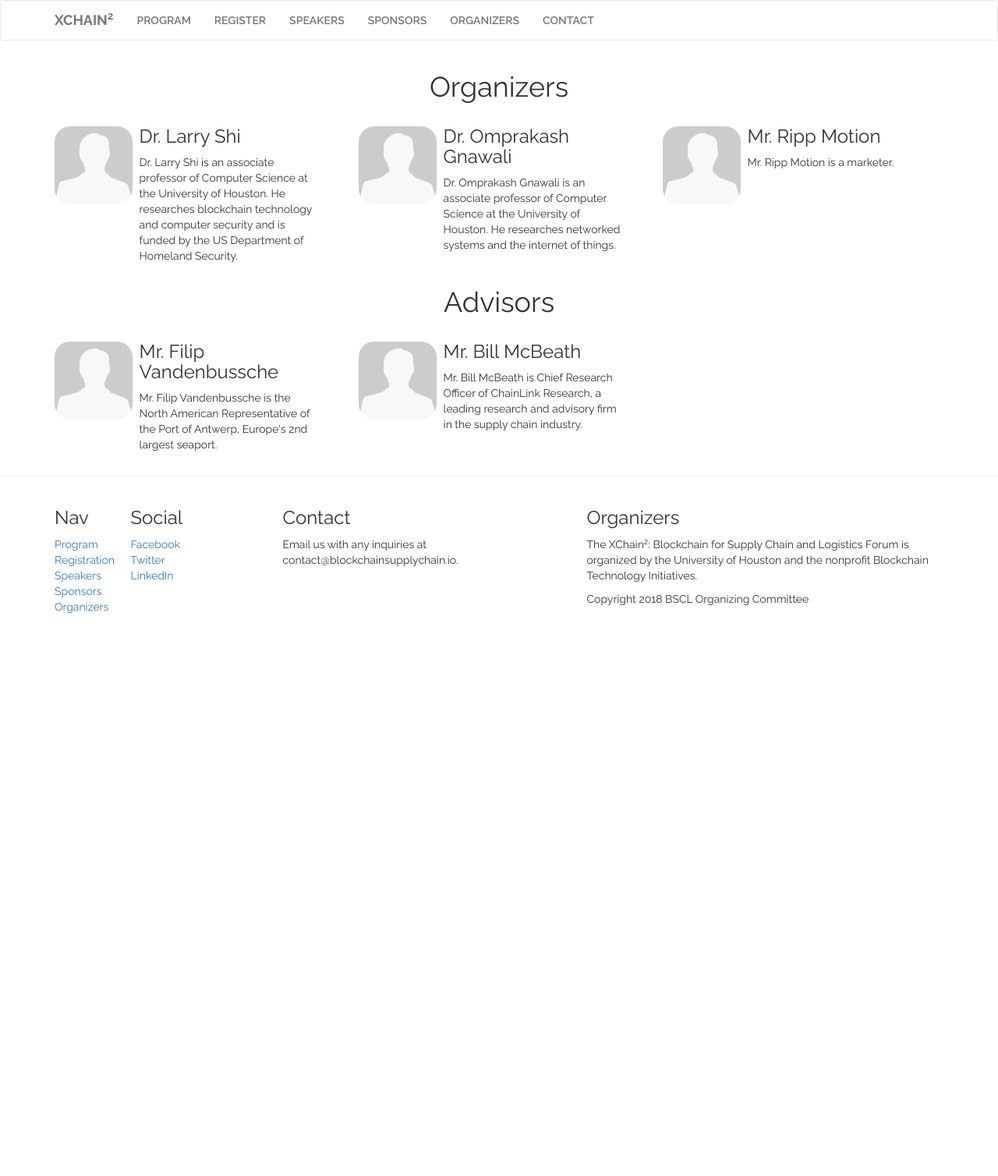
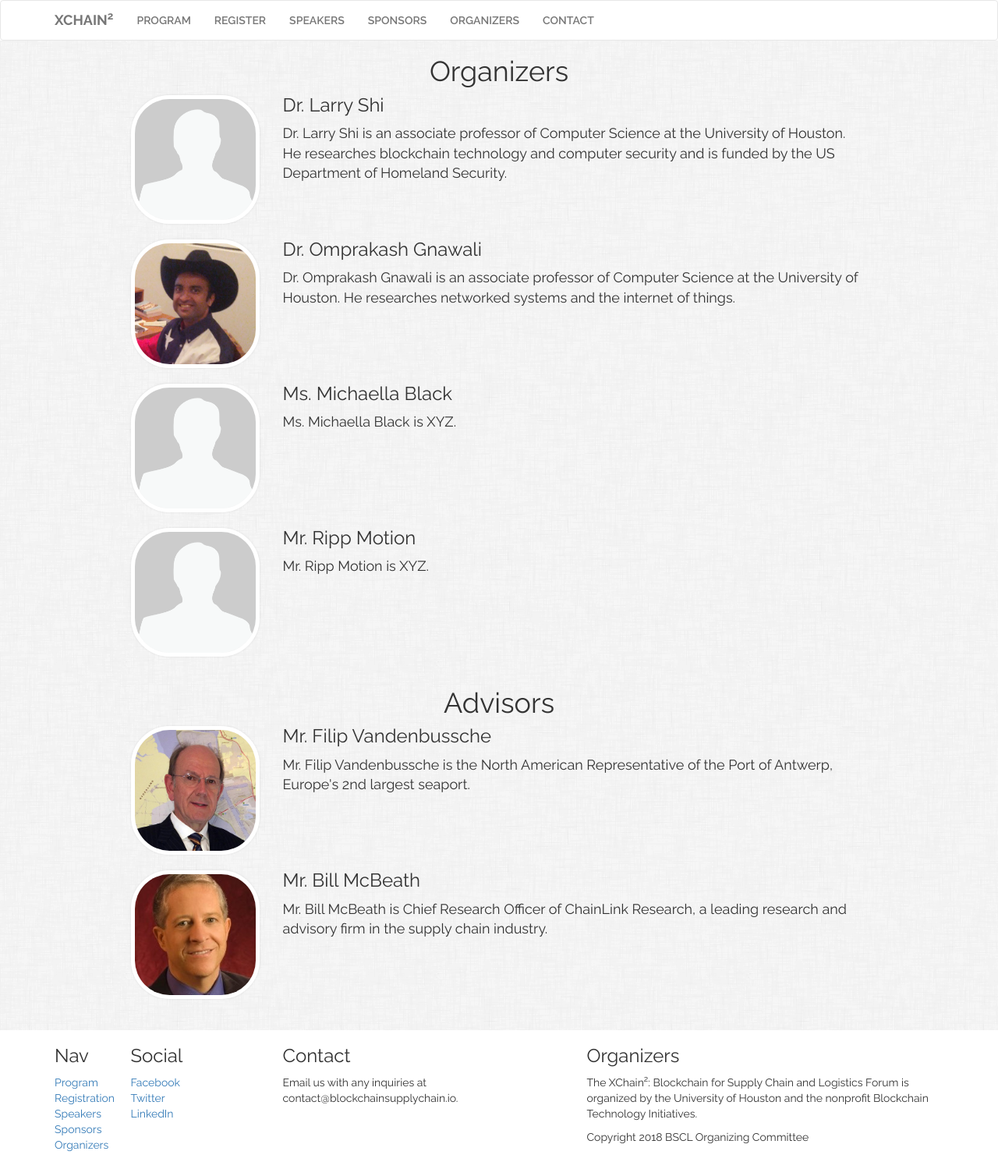
Before and after one commit to gnawalishyam/jekyll, a Jekyll site: the page built from organizers.html, in a window 1280 px wide. Shown: the whole page at 78% size. Built offline with Jekyll 4.4.1, drawn with Linux system fonts in a browser that asks for light colours; some web fonts are replaced; before the commit the page ends 900 px from its top, so only the background shows below that.

Commit message:
Added post-based organizer/speaker listing. Need to do same for sponsors Need to add speakers Need to add images for everyone

```diff
--- a/_layouts/default.html
+++ b/_layouts/default.html
@@ -44,12 +44,12 @@
 	</header>
 
 	<!--<hr class="clearfix w-100 d-md-none">-->
-
-	<main id="main">
+	<main id="main" class="main-bg-region">
 		{{ content }}
+		<br>
 	</main>
 
-	<hr class="clearfix w-100 d-md-none">
+	<!--<hr class="clearfix w-100 d-md-none">-->
 
 	<footer id="footer">
 		<div class="container">
--- /dev/null
+++ b/_posts/2018-03-02-Michaella-Black.md
@@ -0,0 +1,14 @@
+---
+layout: person
+permalink: person/:title
+date: 2018-03-02 12:00:00 -0600
+
+title:  "Michaella Black"
+name: "Ms. Michaella Black"
+position: "Event Marketer, Blockchain Technology Initiatives"
+blurb: "Ms. Michaella Black is XYZ."
+categories: organizers
+image: "/res/person-placeholder.png"
+---
+
+Ms. Michaella Black is XYZ.
--- a/_scss/base.scss
+++ b/_scss/base.scss
@@ -5,6 +5,11 @@ body {
 
 	font-family: 'Raleway', sans-serif;
 	color: #333333;
+
+}
+
+.main-bg-region {
+	background-image: url('/res/bg-pattern1.png');
 }
 
 .col-md-2half {
@@ -20,10 +25,9 @@ body {
 	}
 }
 
-
-
 #header {
 	background-color: white;
+	margin: 0;
 
 	//@media (max-width: 1200px) {
 	//	margin-bottom: 0;
@@ -47,7 +51,6 @@ body {
 	}
 }
 
-
 #main {
 	.container {
 		@media (max-width: 768px) {
@@ -70,6 +73,10 @@ body {
 	}
 }
 
+#footer {
+	background-color: white;
+}
+
 
 
 /////////////////////////////////////////////
@@ -78,6 +85,7 @@ body {
 
 #main {
 	#banner {
+		margin-top: 15px;
 		background-image: url('/res/Houston_KatieHaugland_CreativeCommons.jpg');
 		background-size: cover;
 		background-position-x: 50%;
@@ -128,6 +136,9 @@ body {
 				margin: 0 auto;
 				border-radius: 20%;
 
+				border: 5px solid white;
+				box-shadow: rgba(0,0,0,0.1) 0px 0px 3px;
+
 				@media (max-width: 768px) {
 					max-width: 160px;
 				}
@@ -152,6 +163,9 @@ body {
 					text-align: left;
 				}
 
+				a {
+					color: #333333;
+				}
 			}
 		}
 		.small-card {
@@ -178,31 +192,26 @@ body {
 #main {
 	.people-list-horizontal {
 		.card {
-			.picture {
-				img {
+			img {
+				width: 100%;
+				max-width: 200px;
+				margin: 0 auto;
+				border-radius: 30%;
 
-					@media (max-width: 768px) {
-					}
-				}
+				border: 5px solid white;
+				box-shadow: rgba(0,0,0,0.1) 0px 0px 3px;
 			}
 			.caption {
-				//height: 100px;
-
-				@media (min-width: 480px) {
+				h3 {
+					margin-top: 0;
 				}
 
-				@media (min-width: 768px) {
+				p {
+					text-align: left;
 				}
 
-				@media (min-width: 1200px) {
-				}
-
-				h3 {
-
-				}
-				p {
-					font-size: 14px;
-					text-align: left;
+				a {
+					color: #333333;
 				}
 
 			}
@@ -227,7 +236,43 @@ body {
 
 
 #main {
-	.program-table {
+	.person-page {
+		img {
+			width: 100%;
+			max-width: 400px;
+			margin: 0 auto;
+			border-radius: 20%;
 
+			border: 5px solid white;
+			box-shadow: rgba(0,0,0,0.1) 0px 0px 3px;
+
+			@media (max-width: 480px) {
+				max-width: 200px;
+			}
+		}
+		.caption {
+			p {
+				font-size: 14px;
+				text-align: left;
+			}
+
+		}
+		.description {
+
+		}
 	}
 }
+
+#main {
+	.error404 {
+		h1 {
+			font-size: 3em;
+		}
+		h2 {
+			text-align: center;
+		}
+		p {
+			text-align: center;
+		}
+	}
+}
--- a/organizers.html
+++ b/organizers.html
@@ -4,7 +4,65 @@ permalink: /organizers/
 ---
 
 <div class="container">
-	<div id="organizers" class="people-list-horizontal"> <!-- class="people-list" -->
+	<div id="organizers" class="people-list-horizontal">
+		<h1>Organizers</h1>
+
+{% for post in site.categories.organizers %}
+		<div class="card row">
+			<div class="col-lg-1">
+			</div>
+
+			<div class="col-lg-2 col-md-3 col-sm-4 col-xs-4 col-xxs-4">
+				<img src="{{ post.image }}" alt="">
+			</div>
+
+			<div class="col-lg-8 col-md-9 col-sm-8 col-xs-8 col-xxs-8 caption">
+				<a href="{{ post.url }}">
+					<h3>{{ post.name }}</h3>
+				</a>
+				<p>{{ post.blurb }}</p>
+			</div>
+
+			<div class="col-lg-1">
+			</div>
+		</div>
+		<br>
+{% endfor %}
+
+	</div>
+</div>
+
+<div class="container">
+	<div id="advisors" class="people-list-horizontal">
+		<h1>Advisors</h1>
+
+{% for post in site.categories.advisors %}
+		<div class="card row">
+			<div class="col-lg-1">
+			</div>
+
+			<div class="col-lg-2 col-md-3 col-sm-4 col-xs-4 col-xxs-4">
+				<img src="{{ post.image }}" alt="">
+			</div>
+
+			<div class="col-lg-8 col-md-9 col-sm-8 col-xs-8 col-xxs-8 caption">
+				<a href="{{ post.url }}">
+					<h3>{{ post.name }}</h3>
+				</a>
+				<p>{{ post.blurb }}</p>
+			</div>
+
+			<div class="col-lg-1">
+			</div>
+		</div>
+		<br>
+{% endfor %}
+
+	</div>
+</div>
+<!--
+<div class="container">
+	<div id="organizers" class="people-list-horizontal">
 		<h1>Organizers</h1>
 
 		<div class="row">
@@ -69,7 +127,7 @@ permalink: /organizers/
 
 	</div>
 </div>
-
+-->
 <!--
 			<div class="card col-xs-3 col-sm-4 col-xxs-12 col-xs-12 col-md-4 col-xxxs-12">
 				<img src="/res/person-placeholder.png" alt="">
```
Also changed, not shown: 404.html (+5 -19 lines), _layouts/person.html (+19 -0 lines), _posts/2018-03-01-Larry-Carranco.md (added, +12 -0 lines), _posts/2018-03-01-Nolan-Shah.md (added, +13 -0 lines), _posts/2018-03-02-Larry-Shi.md (added, +14 -0 lines), _posts/2018-03-02-Omprakash-Gnawali.md (added, +14 -0 lines), _posts/2018-03-02-Ripp-Motion.md (added, +14 -0 lines), _posts/2018-03-04-Bill-McBeath.md (added, +14 -0 lines), _posts/2018-03-04-Filip-Vandenbussche.md (added, +14 -0 lines), speakers.html (+21 -2 lines), _organizers/Larry-Carranco.md (deleted), _organizers/Nolan-Shah.md (deleted), res/bg-pattern1.png (added), res/people/Bill-McBeath.jpg (added), 2 more files.
